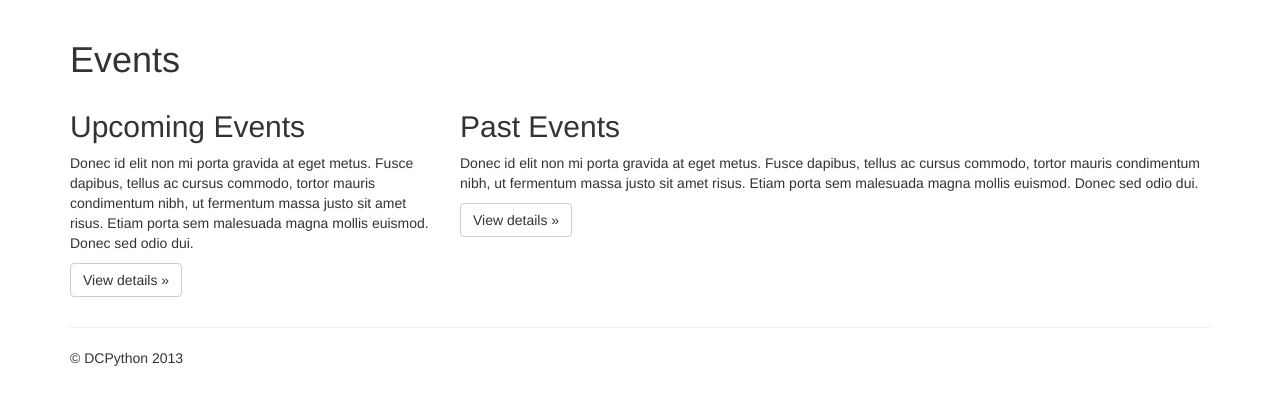
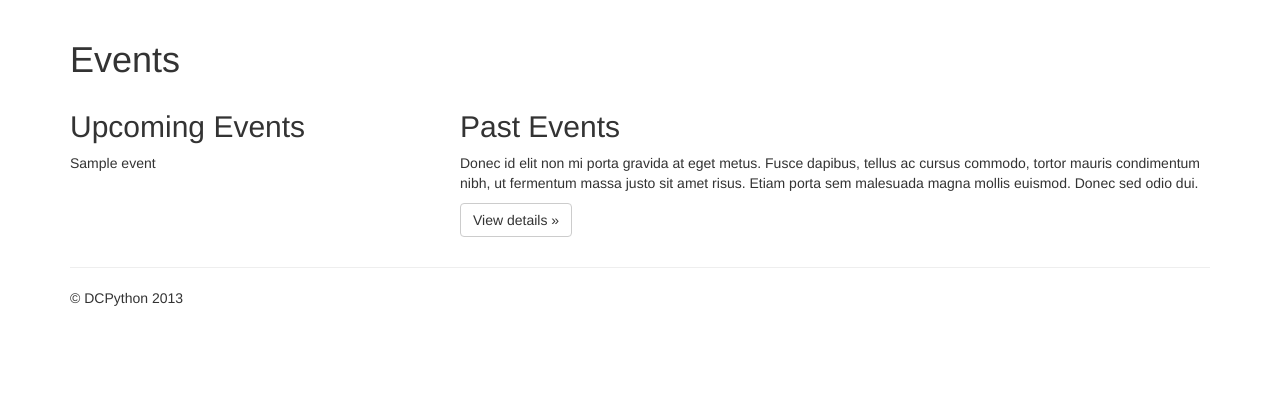
Before and after one commit to ohimors/dcpython-django, a Django app: template events/templates/events/events.html in a window 1280 px wide. Shown: the part 52-457 px from the top of the page. Run offline with Django 3.2, Linux system fonts and the light colour scheme; the template is opened without the code that fills it: most values are stand-ins (such as "Sample title", 1, 10 or a date in 2020); some libraries are stand-ins or nearby versions.

Commit message:
Show events (rough)
Cleanup coming

```diff
--- a/events/templates/events/events.html
+++ b/events/templates/events/events.html
@@ -13,8 +13,11 @@
       <div class="row">
         <div class="col-lg-4">
           <h2>Upcoming Events</h2>
-          <p>Donec id elit non mi porta gravida at eget metus. Fusce dapibus, tellus ac cursus commodo, tortor mauris condimentum nibh, ut fermentum massa justo sit amet risus. Etiam porta sem malesuada magna mollis euismod. Donec sed odio dui. </p>
-          <p><a class="btn btn-default" href="#">View details &raquo;</a></p>
+          {% for event in upcoming %}
+            {{ event }}
+            <br />
+            <br />
+          {% endfor %}
         </div>
         <div class="col-lg-8">
           <h2>Past Events</h2>
--- a/events/views.py
+++ b/events/views.py
@@ -5,10 +5,13 @@ from universalclient import Client
 # Meetup API
 meetup = Client("http://api.meetup.com").setArgs(params={"key": settings.MEETUP_API_KEY})
 events = meetup._('2').events.setArgs(params={"group_urlname": "dcpython"})
+upcoming = events.get()
+upcoming = upcoming.json()
+upcoming = upcoming['results']
 
 
 def events(request):
-    return render(request, 'events/events.html', {"active": "events"})
+    return render(request, 'events/events.html', {"upcoming": upcoming})
 
 
 def update(request):
```
